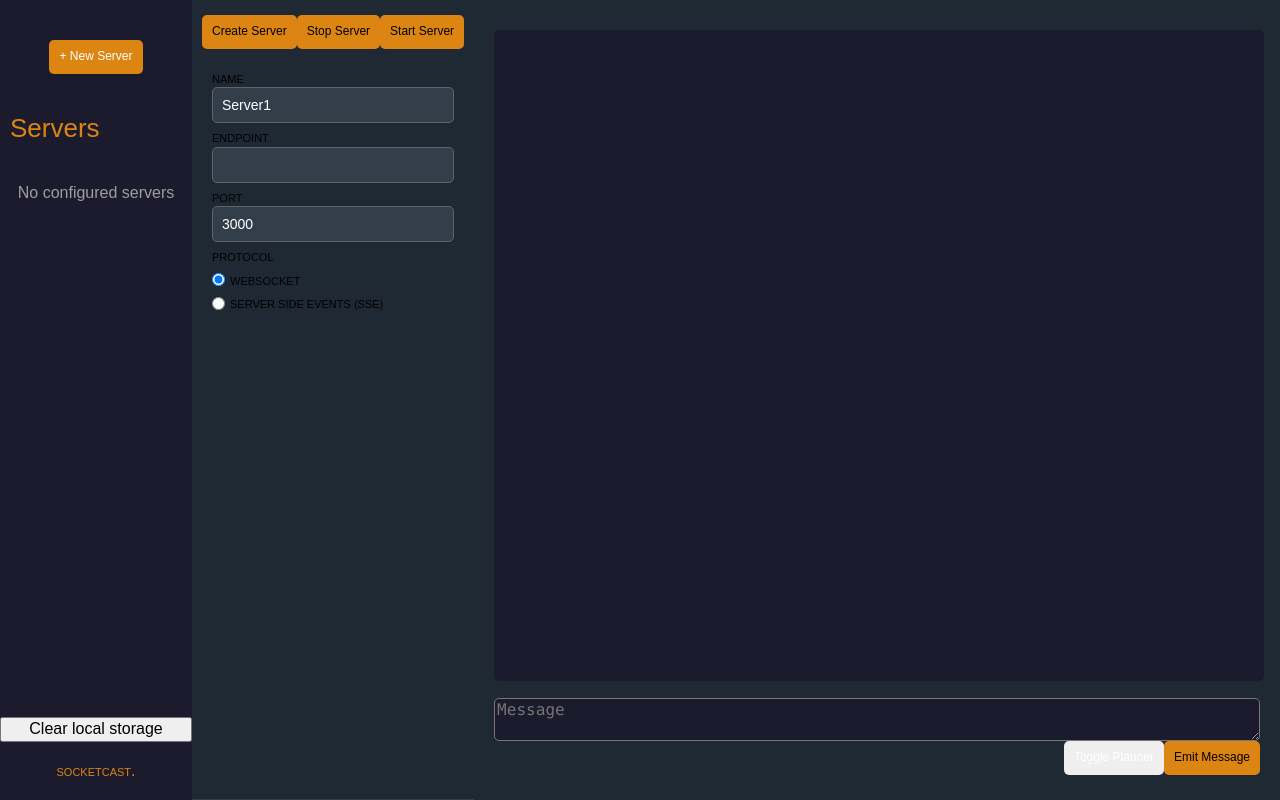
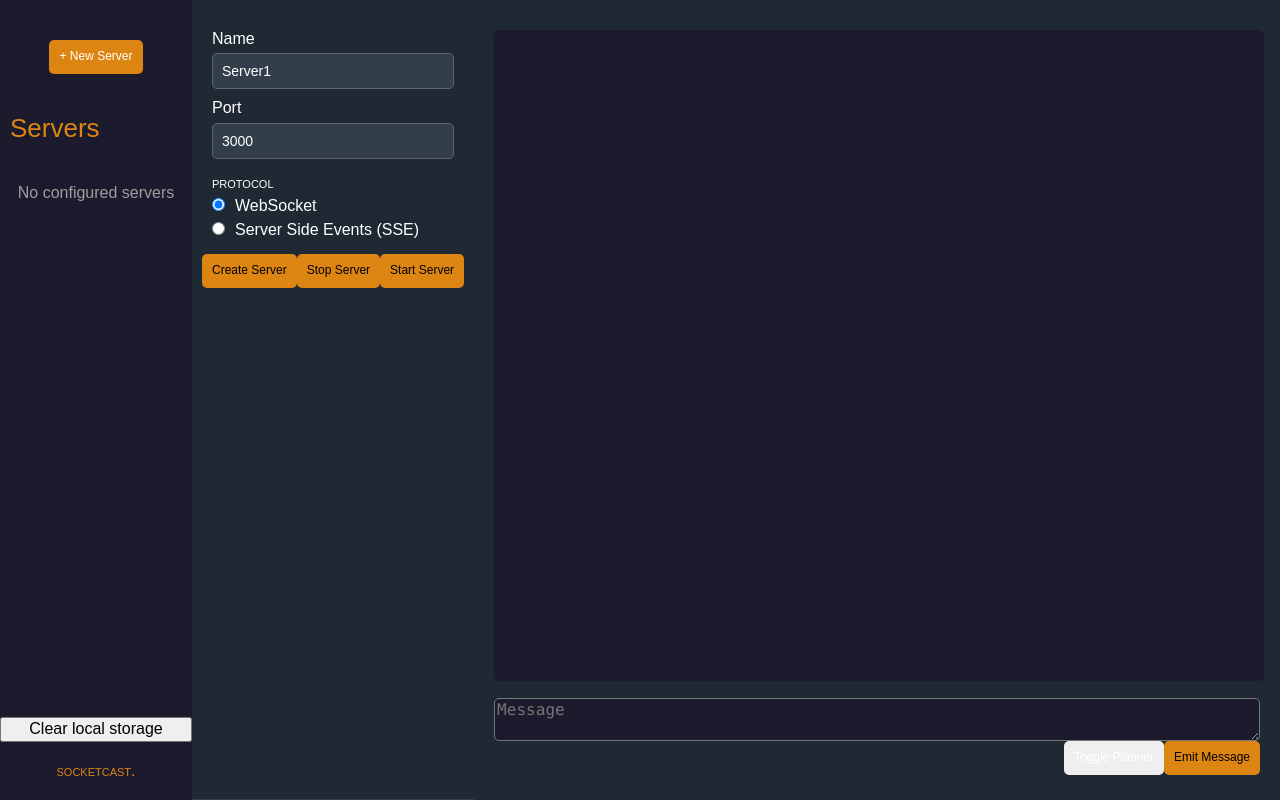
Before and after one commit to oslabs-beta/socketcast, a React app: page / in a window 1280 px wide. Built offline with nearby package versions, Linux system fonts and the light colour scheme.

Commit message:
Cleaned up middle pane css

```diff
--- a/src/components/ServerForm.tsx
+++ b/src/components/ServerForm.tsx
@@ -10,8 +10,6 @@ import InputText from './input/InputText';
 import { RootState } from '@/store/reducers';
 
 function ServerForm() {
-
-
   const [port, updatePort] = useState(3000);
   const [name, updateName] = useState('Server1');
   const [protocol, updateProtocol] = useState('websocket');
@@ -21,17 +19,47 @@ function ServerForm() {
 
   const createServerHandler = () => {
     dispatch(serverManagerCreateServer({ port: +port, name, protocol: protocol }));
-    updateName('')
-    updatePort(port)
+    updateName('New Server');
+    updatePort(3000);
   };
 
   const startServerHandler = () => {
     if (!currentServerId) return
-    dispatch(serverManagerStartServer({...servers[currentServerId]}, currentServerId))
+    dispatch(serverManagerStartServer({ ...servers[currentServerId] }, currentServerId))
   }
 
   return (
     <div className="server-configuration">
+      <form className="server-form">
+        <InputText
+          label="Name"
+          value={currentServerId ? servers[currentServerId].name : name}
+          onChange={(e: any) => updateName(e.target.value)}
+        />
+        <InputText
+          label="Port"
+          value={currentServerId ? servers[currentServerId].port : port}
+          onChange={(e: any) => updatePort(e.target.value)}
+        />
+        <div className="radio-container">
+          <span className="title">Protocol</span>
+          <div className="radio">
+            <input
+              name="protocol" type="radio" id="websocket"
+              checked={currentServerId ? servers[currentServerId].protocol === "websocket" : protocol === 'websocket'} onChange={() => updateProtocol('websocket')}
+            />
+            <label htmlFor="websocket">WebSocket</label>
+          </div>
+          <div className="radio">
+            <input name="protocol" type="radio" id="sse"
+              checked={currentServerId ? servers[currentServerId].protocol === "sse" : protocol === 'sse'}
+              onChange={() => updateProtocol('sse')}
+            />
+            <label htmlFor="sse">Server Side Events (SSE)</label>
+          </div>
+        </div>
+      </form>
+
       <div>
         <button
           className="button button_special"
@@ -46,38 +74,10 @@ function ServerForm() {
         >
           Stop Server
         </button>
-        <button className = "button button_special" onClick={startServerHandler}>
+        <button className="button button_special" onClick={startServerHandler}>
           Start Server
         </button>
       </div>
-
-      {/* FORM */}
-      <form className="form-container">
-        <InputText
-          label="Name"
-          value={currentServerId ? servers[currentServerId].name : name}
-          onChange={(e: any) => updateName(e.target.value)}
-        />
-        <InputText
-          label="Endpoint"
-        />
-        <InputText
-          label="Port"
-          value={currentServerId ? servers[currentServerId].port : port}
-          onChange={(e: any) => updatePort(e.target.value)}
-        />
-        <div className="input-container">
-          <span className="label">Protocol</span>
-          <div className="input-container radio">
-            <input name="protocol" type="radio" id="websocket" checked={currentServerId ? servers[currentServerId].protocol === "websocket" : protocol === 'websocket'} onChange={() => updateProtocol('websocket')} />
-            <label htmlFor="websocket">WebSocket</label>
-          </div>
-          <div className="input-container radio">
-            <input name="protocol" type="radio" id="sse" checked={currentServerId ? servers[currentServerId].protocol === "sse" : protocol === 'sse'} onChange={() => updateProtocol('sse')} />
-            <label htmlFor="sse">Server Side Events (SSE)</label>
-          </div>
-        </div>
-      </form>
     </div>
   );
 }
--- a/src/styles/app.scss
+++ b/src/styles/app.scss
@@ -52,8 +52,8 @@ body {
   }
 }
 
-.button:hover{
-  background-color:$primary-font-color;
+.button:hover {
+  background-color: $primary-font-color;
   color: black;
   cursor: pointer;
 }
@@ -72,21 +72,9 @@ body {
 }
 
 .button_code:hover {
-  background-color:rgb(221, 133, 18);
+  background-color: rgb(221, 133, 18);
   color: black;
   cursor: pointer;
-}
-
-input[type="text"] {
-  width: 100%;
-  box-sizing: border-box;
-  background-color: #323f4b;
-  border: 1px solid #636267;
-  padding: 9px;
-  color: white;
-  border-radius: 5px;
-  border-width: 1px;
-  font-size: 14px;
 }
 
 /* ---------------------------------------- */
@@ -167,79 +155,6 @@ input[type="text"] {
 /* -------------  MIDDLE PANE  ------------ */
 /* ---------------------------------------- */
 
-.event {
-  width: 100%;
-  height: 100px;
-  border-radius: 0px 3px 3px 3px;
-  border: 2px $primary-background solid;
-  background-color: $terminal_black;
-}
-
-.event_container {
-  margin-top: 5px;
-}
-
-
-.event_button {
-  background-color: $primary-background;
-  color: white;
-  border-radius: 3px 3px 0px 0px;
-  border: none;
-  font-weight: bold;
-}
-
-.eventConfig {
-  margin-top: 5px;
-  display: flex;
-  flex-direction: column;
-  padding: 15px 10px 20px 10px;
-  flex: 1;
-}
-
-.input-container {
-  margin-top: 5px;
-
-  .label {
-    font-variant: all-petite-caps;
-  }
-
-  label {
-    font-variant: all-petite-caps;
-  }
-}
-
-.input-container .radio {
-  display: flex;
-  align-items: center;
-
-  label {
-    margin-left: 5px;
-  }
-}
-
-.server-column {
-  background-color: #1F2933;
-  display: flex;
-  flex: 0.7;
-  flex-direction: column;
-  border-left-color: #323f4b;
-  border-left-style: solid;
-  border-left-width: 1px;
-  border-right-color: #323f4b;
-  border-right-style: solid;
-  border-right-width: 1px;
-
-  .input-container {
-    .label {
-      color: #F5F7FA;
-    }
-
-    label {
-      color: #F5F7FA;
-    }
-  }
-}
-
 .server-configuration {
   display: flex;
   flex-direction: column;
@@ -247,23 +162,52 @@ input[type="text"] {
   border-bottom-color: #323f4b;
   border-bottom-style: solid;
   border-bottom-width: 1px;
-  background-color:  #1F2933;
-}
+  background-color: #1F2933;
+  color: white;
 
-.serverForm_button {
-  color: white;
-  border-radius: 3px;
-  font-weight: bold;
-  background-color: $primary-background;
-  padding: 4px;
-  width: 100px;
-  border: none;
-  margin-right: 5px;
-}
+  .server-form {
+    margin-top: 5px;
+    padding: 10px;
 
-.serverForm_label {
-  font-size: 16px;
-  font-variant: all-petite-caps;
+    .input-container {
+
+      .label {
+        margin-bottom: 5px;
+      }
+
+      input {
+        width: 100%;
+        box-sizing: border-box;
+        background-color: #323f4b;
+        border: 1px solid #636267;
+        padding: 9px;
+        border-radius: 5px;
+        border-width: 1px;
+        font-size: 14px;
+        margin-bottom: 10px;
+        color: white;
+      }
+    }
+
+    .radio-container {
+      display: flex;
+      flex-direction: column;
+      margin-top: 5px;
+
+      .title {
+        font-variant: all-petite-caps;
+        margin-bottom: 5px;
+      }
+
+      .radio {
+        margin-bottom: 5px;
+
+        label {
+          margin-left: 10px;
+        }
+      }
+    }
+  }
 }
 
 /* ---------------------------------------- */
@@ -283,13 +227,6 @@ input[type="text"] {
   background-color: $primary-background;
   color: white;
   font-family: 'Hack';
-}
-
-.form-container {
-  margin-top: 5px;
-  display: flex;
-  flex-direction: column;
-  padding: 10px;
 }
 
 .stream-column {
@@ -407,7 +344,7 @@ input[type="text"] {
 
 /* Track */
 ::-webkit-scrollbar-track {
-  background:  #323f4b
+  background: #323f4b
 }
 
 /* Handle */
```
